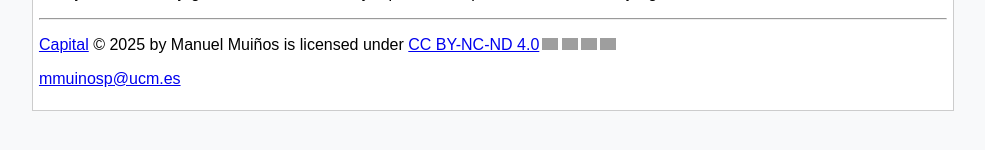
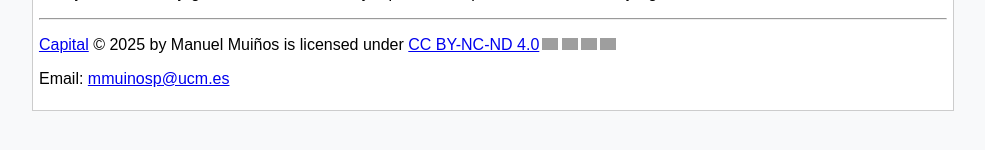
Before and after one commit to mmuinosp-hub/Capital, a website: page public/index.html in a window 1280 px wide. Shown: the part 514-664 px from the top of the page, without its empty margins (147-1132 px from the left). Drawn offline with Linux system fonts and the light colour scheme; grey boxes are pictures that could not be loaded.

Commit message:
Update index.html

```diff
--- a/public/index.html
+++ b/public/index.html
@@ -65,7 +65,7 @@ th,td { border: 1px solid #ccc; padding: 6px; }
 
 <hr>
 <P align="Justify"><a href="https://sites.google.com/site/manuelmuinhospan">Capital</a> © 2025 by Manuel Muiños is licensed under <a href="https://creativecommons.org/licenses/by-nc-nd/4.0/">CC BY-NC-ND 4.0</a><img src="https://mirrors.creativecommons.org/presskit/icons/cc.svg" alt="" style="max-width: 1em;max-height:1em;margin-left: .2em;"><img src="https://mirrors.creativecommons.org/presskit/icons/by.svg" alt="" style="max-width: 1em;max-height:1em;margin-left: .2em;"><img src="https://mirrors.creativecommons.org/presskit/icons/nc.svg" alt="" style="max-width: 1em;max-height:1em;margin-left: .2em;"><img src="https://mirrors.creativecommons.org/presskit/icons/nd.svg" alt="" style="max-width: 1em;max-height:1em;margin-left: .2em;">
-<P align="Justify"><a href="mailto:mmuinosp@ucm.es">mmuinosp@ucm.es</a>
+<P align="Justify">Email: <a href="mailto:mmuinosp@ucm.es">mmuinosp@ucm.es</a>
 </td></tr></table>
 
 
```
